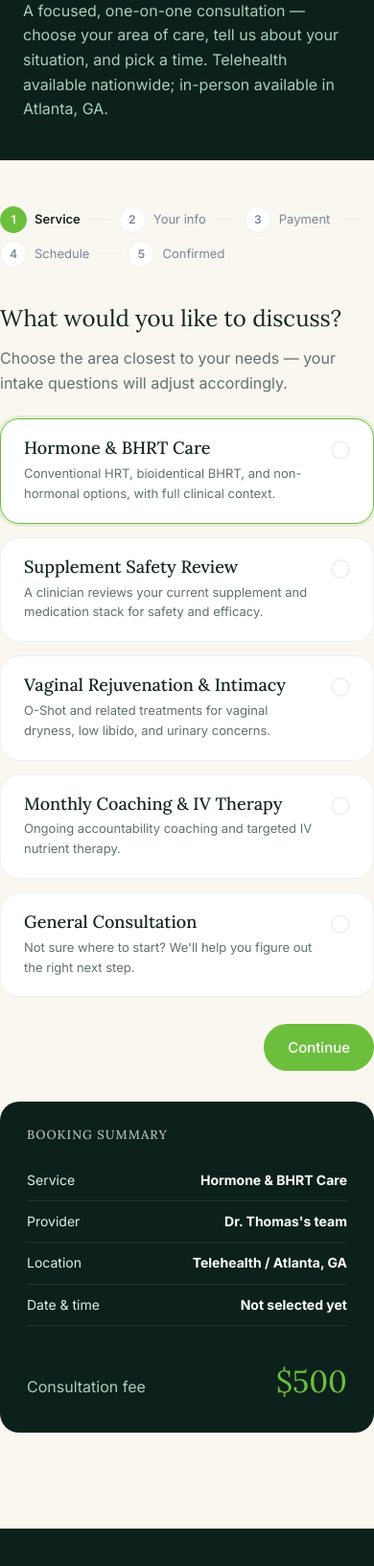
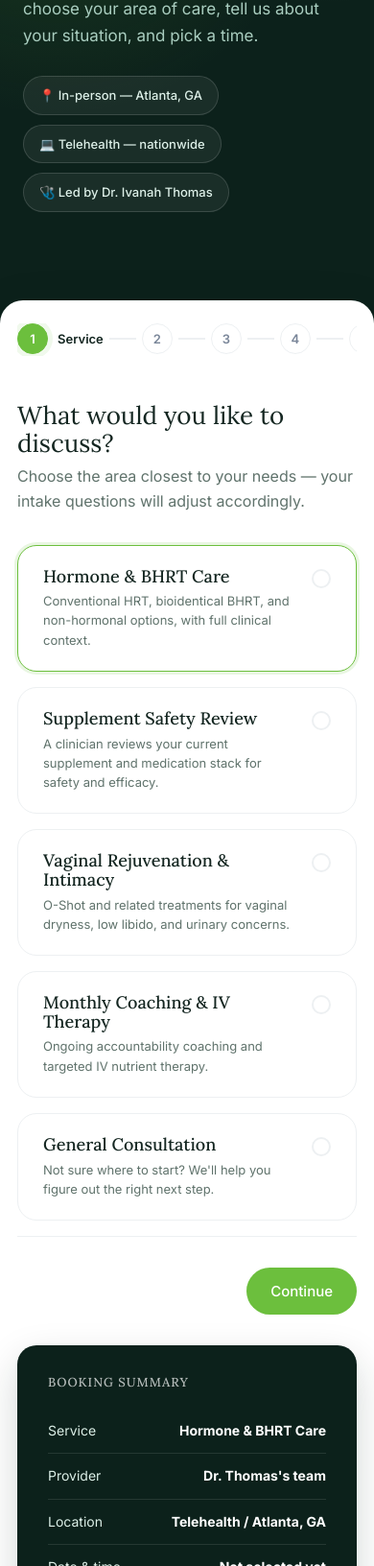
Before and after one commit to Chinexvick/nopausemd, a plain HTML site: page book-consultation.html in a window 390 px wide. Shown: the part 355-1987 px from the top of the page at 96% size. Drawn offline with Linux system fonts and the light colour scheme; a web font is replaced by a local one.

Commit message:
Redesign Book a Consultation page with modern floating-card layout
Fixes content hitting the viewport edge on wide screens by wrapping the
booking flow in a centered, padded card that floats over the hero
section, with a refreshed hero (trust badges), roomier step panels,
and a cleaner progress stepper.

```diff
--- a/book-consultation.html
+++ b/book-consultation.html
@@ -25,15 +25,23 @@
   </div>
 </header>
 
-<section style="background:var(--ink-green);padding:56px 0 40px;">
+<section class="book-hero">
   <div class="wrap">
-    <div class="eyebrow">Clinical care when you're ready</div>
-    <h1 style="color:var(--cream);font-size:40px;">Book a Consultation with Dr. Thomas's team</h1>
-    <p style="color:var(--text-on-dark);max-width:640px;margin:12px 0 0;">A focused, one-on-one consultation — choose your area of care, tell us about your situation, and pick a time. Telehealth available nationwide; in-person available in Atlanta, GA.</p>
+    <div class="book-hero-inner">
+      <div class="eyebrow">Clinical care when you're ready</div>
+      <h1>Book a Consultation with Dr. Thomas's team</h1>
+      <p>A focused, one-on-one consultation — choose your area of care, tell us about your situation, and pick a time.</p>
+      <div class="book-hero-badges">
+        <span>📍 In-person — Atlanta, GA</span>
+        <span>💻 Telehealth — nationwide</span>
+        <span>🩺 Led by Dr. Ivanah Thomas</span>
+      </div>
+    </div>
   </div>
 </section>
 
-<div class="wrap book-shell">
+<div class="wrap book-page-wrap book-shell">
+ <div class="book-card-shell">
 
   <div class="book-progress" id="progress">
     <div class="step active" data-idx="1"><span class="dot">1</span><span class="label">Service</span></div>
@@ -52,8 +60,10 @@
 
       <!-- STEP 1: choose service -->
       <div class="step-panel active" data-step="1">
-        <h2 style="font-size:24px;margin-bottom:6px;">What would you like to discuss?</h2>
-        <p style="margin-bottom:24px;">Choose the area closest to your needs — your intake questions will adjust accordingly.</p>
+        <div class="book-step-heading">
+          <h2>What would you like to discuss?</h2>
+          <p>Choose the area closest to your needs — your intake questions will adjust accordingly.</p>
+        </div>
 
         <label class="service-pick">
           <input type="radio" name="service" value="hormone-bhrt" checked>
@@ -94,8 +104,10 @@
 
       <!-- STEP 2: your info + dynamic intake -->
       <div class="step-panel" data-step="2">
-        <h2 style="font-size:24px;margin-bottom:6px;">Tell us about yourself</h2>
-        <p style="margin-bottom:24px;">This helps Dr. Thomas's team prepare for your consultation.</p>
+        <div class="book-step-heading">
+          <h2>Tell us about yourself</h2>
+          <p>This helps Dr. Thomas's team prepare for your consultation.</p>
+        </div>
         <div class="form-panel">
           <div class="field-row">
             <div class="field"><label for="f-name">Full name</label><input id="f-name" required placeholder="Jane Doe"><div class="err-text">Please enter your name.</div></div>
@@ -126,8 +138,10 @@
 
       <!-- STEP 3: payment -->
       <div class="step-panel" data-step="3">
-        <h2 style="font-size:24px;margin-bottom:6px;">Consultation fee</h2>
-        <p style="margin-bottom:24px;">A flat $500 consultation fee reserves your appointment with Dr. Thomas's team.</p>
+        <div class="book-step-heading">
+          <h2>Consultation fee</h2>
+          <p>A flat $500 consultation fee reserves your appointment with Dr. Thomas's team.</p>
+        </div>
         <div class="form-panel">
           <div class="card-brand-row">
             <span style="font-size:13px;color:var(--text-muted);">We accept</span>
@@ -158,8 +172,10 @@
 
       <!-- STEP 4: schedule -->
       <div class="step-panel" data-step="4">
-        <h2 style="font-size:24px;margin-bottom:6px;">Pick a date &amp; time</h2>
-        <p style="margin-bottom:24px;">All times shown in Eastern Time (Atlanta, GA).</p>
+        <div class="book-step-heading">
+          <h2>Pick a date &amp; time</h2>
+          <p>All times shown in Eastern Time (Atlanta, GA).</p>
+        </div>
         <div class="form-panel">
           <div class="field">
             <label for="f-date">Preferred date</label>
@@ -208,7 +224,7 @@
         </div>
       </div>
 
-      <div class="step-nav" id="step-nav" style="display:flex;justify-content:space-between;margin-top:28px;">
+      <div class="step-nav" id="step-nav" style="display:flex;justify-content:space-between;">
         <button type="button" id="back-btn" class="btn btn-outline-dark">Back</button>
         <button type="button" id="next-btn" class="btn btn-primary">Continue</button>
       </div>
@@ -224,6 +240,7 @@
       <div class="summary-total"><span style="color:var(--text-on-dark);">Consultation fee</span><span class="amt">$500</span></div>
     </aside>
   </div>
+ </div>
 </div>
 
 <footer>
--- a/css/style.css
+++ b/css/style.css
@@ -435,52 +435,111 @@ footer{ background: var(--ink-green); padding: 56px 0 48px; }
 .form-panel{ background:#fff; border:1px solid var(--border-grey); border-radius: var(--radius-lg); padding:36px; }
 @media (max-width:640px){ .form-panel{ padding:24px; } }
 
-/* ---------- Booking flow ---------- */
-.book-shell{ padding: 48px 0 100px; }
-.book-progress{ display:flex; align-items:center; gap:8px; margin-bottom:40px; flex-wrap:wrap; }
-.book-progress .step{ display:flex; align-items:center; gap:8px; font-size:13px; color: var(--text-muted); }
-.book-progress .dot{ width:28px; height:28px; border-radius:50%; background:#fff; border:1px solid var(--border-grey); display:flex; align-items:center; justify-content:center; font-size:12px; font-weight:600; color: var(--text-muted); }
-.book-progress .step.active .dot{ background: var(--green); border-color:var(--green); color:#fff; }
+/* ---------- Booking flow (redesigned) ---------- */
+.book-hero{
+  background: radial-gradient(circle at 15% 20%, rgba(108,191,61,.16), transparent 45%),
+              radial-gradient(circle at 85% 0%, rgba(240,116,98,.12), transparent 40%),
+              var(--ink-green);
+  padding: 88px 0 132px;
+  position: relative;
+}
+.book-hero-inner{ max-width:680px; }
+.book-hero-inner .eyebrow{ color: var(--coral); }
+.book-hero-inner h1{ color:var(--cream); font-size:44px; margin:0 0 16px; line-height:1.15; }
+@media (max-width:640px){ .book-hero-inner h1{ font-size:32px; } }
+.book-hero-inner p{ color:var(--text-on-dark); font-size:17px; margin:0; }
+.book-hero-badges{ display:flex; flex-wrap:wrap; gap:10px; margin-top:28px; }
+.book-hero-badges span{
+  display:inline-flex; align-items:center; gap:8px;
+  background: rgba(255,255,255,.06);
+  border:1px solid rgba(255,255,255,.14);
+  color: var(--text-on-dark-2);
+  font-size:13px; font-weight:500;
+  padding:9px 16px; border-radius: var(--radius-pill);
+}
+
+.book-page-wrap{ max-width: 1160px; }
+
+.book-shell{ padding: 0 0 120px; }
+.book-card-shell{
+  background:#fff;
+  border-radius: var(--radius-2xl);
+  box-shadow: var(--shadow-card);
+  padding: 56px;
+  margin-top: -76px;
+  position: relative;
+  z-index: 3;
+}
+@media (max-width: 900px){
+  .book-card-shell{ padding: 32px 24px; margin-top: -56px; border-radius: var(--radius-xl); }
+}
+@media (max-width: 520px){
+  .book-card-shell{ padding: 24px 18px; margin-top: -40px; }
+}
+
+.book-progress{
+  display:flex; align-items:center; gap:0;
+  margin-bottom: 48px;
+  overflow-x:auto;
+  padding-bottom:2px;
+  -ms-overflow-style:none; scrollbar-width:none;
+}
+.book-progress::-webkit-scrollbar{ display:none; }
+.book-progress .step{ display:flex; align-items:center; gap:10px; font-size:13px; color: var(--text-muted); flex-shrink:0; }
+.book-progress .dot{ width:32px; height:32px; border-radius:50%; background:#fff; border:1.5px solid var(--border-grey); display:flex; align-items:center; justify-content:center; font-size:13px; font-weight:600; color: var(--text-muted); transition: all .2s ease; }
+.book-progress .step.active .dot{ background: var(--green); border-color:var(--green); color:#fff; box-shadow: 0 0 0 5px var(--green-soft-2); }
 .book-progress .step.done .dot{ background: var(--teal); border-color:var(--teal); color:#fff; }
 .book-progress .step.active span.label{ color: var(--text-heading); font-weight:600; }
-.book-progress .connector{ width:24px; height:1px; background: var(--border-grey); }
-.book-layout{ display:grid; grid-template-columns: 1fr 340px; gap:32px; align-items:start; }
-@media (max-width: 980px){ .book-layout{ grid-template-columns:1fr; } }
+.book-progress .step .label{ white-space:nowrap; }
+.book-progress .connector{ width:100%; min-width:28px; flex:1; height:2px; background: var(--border-grey); margin:0 6px; }
+.book-progress .connector.done{ background: var(--teal); }
+@media (max-width:560px){ .book-progress .step .label{ display:none; } .book-progress .step.active .label{ display:inline; } }
 
-.summary-card{ background: var(--ink-green); color:#fff; border-radius: var(--radius-lg); padding:28px; position:sticky; top:110px; }
-.summary-card h4{ color:#fff; font-size:13px; letter-spacing:1px; text-transform:uppercase; font-weight:500; margin-bottom:18px; opacity:.7; }
-.summary-row{ display:flex; justify-content:space-between; font-size:14px; padding:10px 0; border-bottom:1px solid rgba(255,255,255,.1); color: var(--text-on-dark-2); }
-.summary-row strong{ color:#fff; }
-.summary-total{ display:flex; justify-content:space-between; align-items:baseline; margin-top:16px; padding-top:16px; }
+.book-layout{ display:grid; grid-template-columns: 1fr 360px; gap:48px; align-items:start; }
+@media (max-width: 980px){ .book-layout{ grid-template-columns:1fr; gap:32px; } }
+
+.book-step-heading{ margin-bottom:32px; }
+.book-step-heading h2{ font-size:26px; margin-bottom:8px; }
+.book-step-heading p{ margin:0; color:var(--text-body); }
+
+.summary-card{ background: var(--ink-green); color:#fff; border-radius: var(--radius-lg); padding:32px; position:sticky; top:110px; box-shadow: 0 16px 40px rgba(12,33,27,.18); }
+.summary-card h4{ color:#fff; font-size:13px; letter-spacing:1px; text-transform:uppercase; font-weight:500; margin-bottom:20px; opacity:.7; }
+.summary-row{ display:flex; justify-content:space-between; gap:12px; font-size:14px; padding:12px 0; border-bottom:1px solid rgba(255,255,255,.1); color: var(--text-on-dark-2); }
+.summary-row strong{ color:#fff; text-align:right; }
+.summary-total{ display:flex; justify-content:space-between; align-items:baseline; margin-top:18px; padding-top:18px; }
 .summary-total .amt{ font-family:'Lora',serif; font-size:32px; color: var(--green); }
 
-.service-pick{ display:block; border:1px solid var(--border-grey); border-radius:var(--radius-lg); padding:20px 24px; cursor:pointer; background:#fff; margin-bottom:14px; transition:border-color .15s, box-shadow .15s; }
-.service-pick:hover{ border-color: var(--green); }
+.service-pick{ display:block; border:1px solid var(--border-grey); border-radius:var(--radius-lg); padding:22px 26px; cursor:pointer; background:#fff; margin-bottom:16px; transition:border-color .15s, box-shadow .15s, transform .15s; }
+.service-pick:hover{ border-color: var(--green); transform: translateY(-1px); }
 .service-pick input{ display:none; }
 .service-pick .row{ display:flex; justify-content:space-between; align-items:flex-start; gap:16px; }
 .service-pick h4{ font-family:'Lora',serif; font-weight:500; font-size:18px; margin:0 0 6px; color: var(--text-heading); }
-.service-pick p{ font-size:13px; margin:0; color: var(--text-body); }
+.service-pick p{ font-size:13px; margin:0; color: var(--text-body); line-height:1.55; }
 .service-pick .radio{ width:20px; height:20px; border-radius:50%; border:2px solid var(--border-grey); flex-shrink:0; margin-top:2px; position:relative; }
 .service-pick input:checked ~ .radio{ border-color: var(--green); }
 .service-pick input:checked ~ .radio::after{ content:""; position:absolute; inset:3px; border-radius:50%; background: var(--green); }
 .service-pick.selected{ border-color: var(--green); box-shadow: 0 0 0 3px rgba(108,191,61,.15); }
 
-.timeslot{ border:1px solid var(--border-grey); border-radius:10px; padding:10px 6px; text-align:center; font-size:13px; background:#fff; cursor:pointer; }
+.timeslot{ border:1px solid var(--border-grey); border-radius:12px; padding:13px 8px; text-align:center; font-size:13px; font-weight:500; background:#fff; cursor:pointer; transition: all .15s ease; }
+.timeslot:hover{ border-color: var(--green); }
 .timeslot.selected{ background: var(--teal); border-color:var(--teal); color:#fff; }
-.timeslot-grid{ display:grid; grid-template-columns:repeat(4,1fr); gap:10px; }
+.timeslot-grid{ display:grid; grid-template-columns:repeat(4,1fr); gap:12px; }
 @media (max-width:480px){ .timeslot-grid{ grid-template-columns:repeat(3,1fr); } }
 
 .card-brand-row{ display:flex; gap:10px; margin-bottom:6px; }
 .card-brand-row img{ height:20px; }
 
 .step-panel{ display:none; }
-.step-panel.active{ display:block; }
+.step-panel.active{ display:block; animation: book-fade-in .35s ease; }
+@keyframes book-fade-in{ from{ opacity:0; transform:translateY(6px); } to{ opacity:1; transform:translateY(0); } }
 
-.pay-secure-note{ display:flex; gap:10px; align-items:flex-start; font-size:12px; color: var(--text-muted); background: var(--green-soft-2); border-radius:10px; padding:12px 14px; margin-top:16px; }
+.pay-secure-note{ display:flex; gap:10px; align-items:flex-start; font-size:12px; color: var(--text-muted); background: var(--green-soft-2); border-radius:12px; padding:14px 16px; margin-top:18px; }
 
-.confirm-box{ text-align:center; padding: 60px 20px; }
-.confirm-box .check-badge{ width:72px; height:72px; border-radius:50%; background:var(--green-soft-2); color:var(--green); display:flex; align-items:center; justify-content:center; font-size:32px; margin:0 auto 24px; }
-.confirm-box h2{ margin-bottom:12px; }
+.step-nav{ padding-top:32px; margin-top:16px; border-top:1px solid var(--border-grey); }
+
+.confirm-box{ text-align:center; padding: 40px 20px; }
+.confirm-box .check-badge{ width:76px; height:76px; border-radius:50%; background:var(--green-soft-2); color:var(--green); display:flex; align-items:center; justify-content:center; font-size:34px; margin:0 auto 24px; }
+.confirm-box h2{ margin-bottom:12px; font-size:28px; }
 .confirm-box p{ max-width:480px; margin:0 auto 28px; }
 
 /* utility */
```
